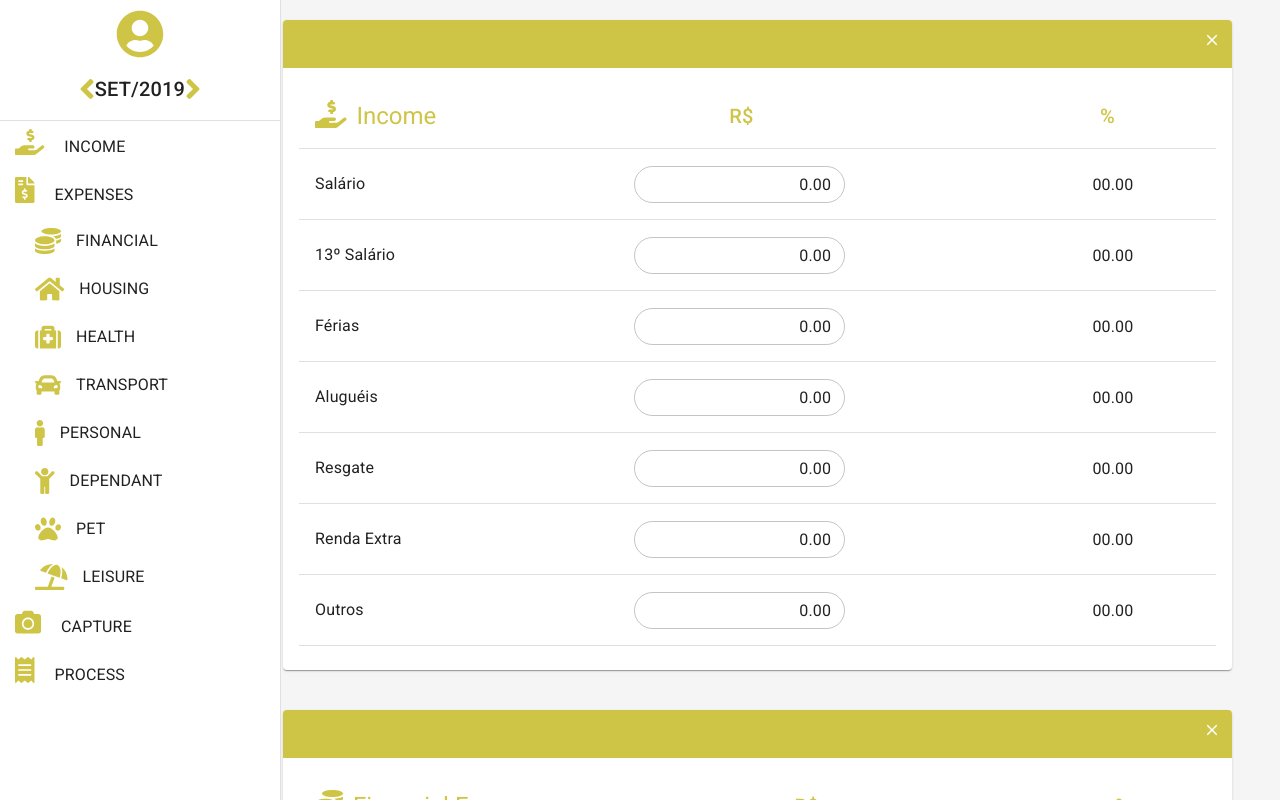
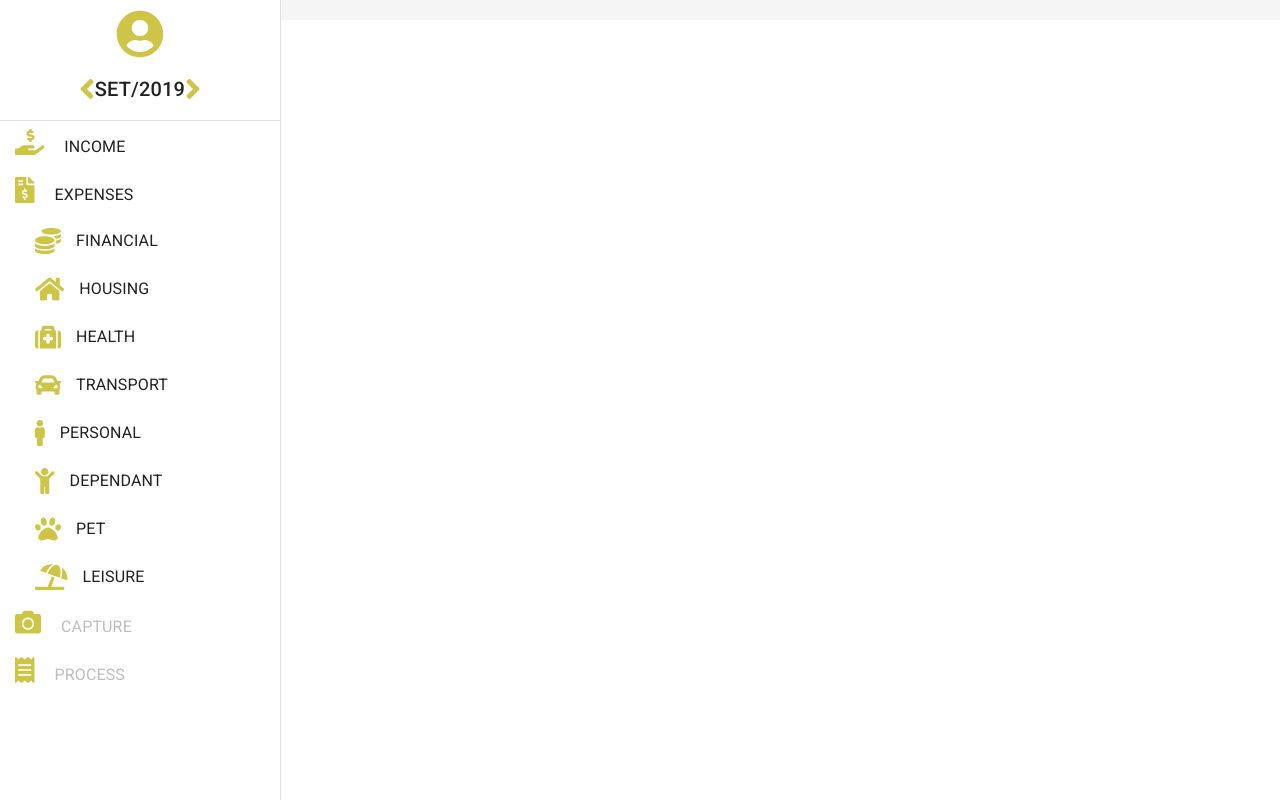
Before and after one commit to March0514s/librarian, a React (Create React App) app: page /dashboard in a window 1280 px wide. Shown: the top 800 px of the page. Built offline with nearby package versions, Linux system fonts and the light colour scheme.

Commit message:
Dashboard: Card windows layout finished

```diff
--- a/src/Components/BillsCard.jsx
+++ b/src/Components/BillsCard.jsx
@@ -1,5 +1,4 @@
 import React from "react";
-import clsx from "clsx";
 import Icon from "@material-ui/core/Icon";
 import Card from "@material-ui/core/Card";
 import CardHeader from "@material-ui/core/CardHeader";
@@ -8,6 +7,8 @@ import { withStyles } from "@material-ui/core/styles";
 import Container from "@material-ui/core/Container";
 import Typography from "@material-ui/core/Typography";
 import Avatar from '@material-ui/core/Avatar';
+import { FontAwesomeIcon } from "@fortawesome/react-fontawesome";
+import { faEnvelope } from "@fortawesome/free-solid-svg-icons";
 
 const style = theme => ({
   root: {
@@ -83,7 +84,7 @@ function BillsCard(props) {
             />
             <CardContent className={classes.inside}>
               <div>
-              <Icon className={clsx(classes.icon, 'fas fa-envelope')}/>
+              <FontAwesomeIcon icon={faEnvelope} size="3x" color={'gray'}/>
               </div>
               <div className={classes.title}>
               <Typography variant="body1" align="center" >
--- a/src/Components/CardWindow.jsx
+++ b/src/Components/CardWindow.jsx
@@ -39,6 +39,7 @@ import { faPaw } from "@fortawesome/free-solid-svg-icons";
 
 const style = theme => ({
   root: {
+    width: '104%',
     marginBottom: '40px',
   },
 
@@ -137,34 +138,40 @@ const PrimaryFab = withStyles(theme => ({
   }
 }))(Fab);
 
+
+
+function CardWindow(props) {
+  const { classes } = props;
+
   const close = (
-  <IconButton aria-label="delete" size="small">
+    <IconButton aria-label="close" size="small" onClick={props.close}>
       <CloseIcon style={{ color: "white" }} fontSize="inherit" />
     </IconButton>
   );
   const edit = (
-  <IconButton aria-label="delete" size="small">
+    <IconButton aria-label="edit" size="small">
       <FontAwesomeIcon icon={faPen} size="1x" color="#CEC546" />
     </IconButton>
   );
   const add = (
-  <IconButton aria-label="delete" size="small">
+    <IconButton aria-label="add" size="small">
       <FontAwesomeIcon icon={faPlus} size="1x" color="#CEC546" />
     </IconButton>
   );
   const target = (
-  <IconButton aria-label="delete" size="small">
+    <IconButton aria-label="target" size="small">
       <FontAwesomeIcon icon={faBullseye} size="1x" color="#CEC546" />
     </IconButton>
   );
 
-function CardWindow(props) {
-  const { classes } = props;
-
   return (
     <div className={classes.root}>
-      <Card className={classes.outside}>
+      <Card elevation={3} className={classes.outside}>
+        {props.close ?
         <CardHeader action={close} className={classes.header}></CardHeader>
+        :
+        <CardHeader className={classes.header}></CardHeader>
+      }
         <CardContent>
           <Table>
             <TableHead>
--- a/src/Containers/Dashboard.jsx
+++ b/src/Containers/Dashboard.jsx
@@ -1,6 +1,7 @@
 import React, { Fragment } from "react";
 
 import CardWindow from "../Components/CardWindow";
+import ModalTarget from "../Components/ModalTarget";
 
 
 
@@ -421,7 +422,7 @@ const leisureTable = {
 const style = theme => ({
   root: {
     display: "flex",
-    height: "100vh"
+    height: "100%"
   },
   drawer: {
     width: "280px",
@@ -484,6 +485,16 @@ const primary = 'rgb(206, 197, 70)';
 function Dashboard(props) {
   const { classes } = props;
 
+  const [open, setOpen] = React.useState(null);
+
+  const handleCard = category => {
+    setOpen(category);
+  };
+
+  const handleClose = category => {
+    setOpen(null);
+  };
+
   return (
     <div className={classes.root}>
       <Drawer
@@ -503,62 +514,109 @@ function Dashboard(props) {
         </div>
         <Divider />
         <div className={classes.chartGroup}>
-          <GroupButton fullWidth size="small">
+          <GroupButton fullWidth size="small" onClick={() => handleCard('income')}>
             <FontAwesomeIcon icon={faHandHoldingUsd} size="2x" color={primary} />
             <Typography variant="body1">Income</Typography>
           </GroupButton>
           <div>
-            <GroupButton fullWidth size="small">
+            <GroupButton fullWidth size="small" onClick={() => handleCard('expenses')}>
               <FontAwesomeIcon icon={faFileInvoiceDollar} size="2x" color={primary} />
               <Typography variant="body1">Expenses</Typography>
             </GroupButton>
             <div className={classes.chartSubgroup}>
-              <SubgroupButton fullWidth size="small">
+              <SubgroupButton fullWidth size="small" onClick={() => handleCard('financial')}>
                 <FontAwesomeIcon icon={faCoins} size="2x" color={primary} />
                 <Typography variant="body1">Financial</Typography>
               </SubgroupButton>
-              <SubgroupButton fullWidth size="small">
+              <SubgroupButton fullWidth size="small" onClick={() => handleCard('housing')}>
                 <FontAwesomeIcon icon={faHome} size="2x" color={primary} />
                 <Typography variant="body1">Housing</Typography>
               </SubgroupButton>
-              <SubgroupButton fullWidth size="small">
+              <SubgroupButton fullWidth size="small" onClick={() => handleCard('health')}>
                 <FontAwesomeIcon icon={faMedkit} size="2x" color={primary} />
                 <Typography variant="body1">Health</Typography>
               </SubgroupButton>
-              <SubgroupButton fullWidth size="small">
+              <SubgroupButton fullWidth size="small" onClick={() => handleCard('transport')}>
                 <FontAwesomeIcon icon={faCar} size="2x" color={primary} />
                 <Typography variant="body1">Transport</Typography>
               </SubgroupButton>
-              <SubgroupButton fullWidth size="small">
+              <SubgroupButton fullWidth size="small" onClick={() => handleCard('personal')}>
                 <FontAwesomeIcon icon={faMale} size="2x" color={primary} />
                 <Typography variant="body1">Personal</Typography>
               </SubgroupButton>
-              <SubgroupButton fullWidth size="small">
+              <SubgroupButton fullWidth size="small" onClick={() => handleCard('dependant')}>
                 <FontAwesomeIcon icon={faChild} size="2x" color={primary} />
                 <Typography variant="body1">Dependant</Typography>
               </SubgroupButton>
-              <SubgroupButton fullWidth size="small">
+              <SubgroupButton fullWidth size="small" onClick={() => handleCard('pet')}>
                 <FontAwesomeIcon icon={faPaw} size="2x" color={primary} />
                 <Typography variant="body1">Pet</Typography>
               </SubgroupButton>
-              <SubgroupButton fullWidth size="small">
+              <SubgroupButton fullWidth size="small" onClick={() => handleCard('leisure')}>
                 <FontAwesomeIcon icon={faUmbrellaBeach} size="2x" color={primary} />
                 <Typography variant="body1">Leisure</Typography>
               </SubgroupButton>
             </div>
           </div>
-          <GroupButton fullWidth size="small">
+          <GroupButton disabled fullWidth size="small">
             <FontAwesomeIcon icon={faCamera} size="2x" color={primary} />
             <Typography variant="body1">Capture</Typography>
           </GroupButton>
-          <GroupButton fullWidth size="small">
+          <GroupButton disabled fullWidth size="small">
             <FontAwesomeIcon icon={faReceipt} size="2x" color={primary} />
             <Typography variant="body1">Process</Typography>
           </GroupButton>
         </div>
       </Drawer>
       <Container className={classes.container}>
-        <CardWindow table={incomeTable}/>
+        {
+          open === 'income' && (
+          <CardWindow table={incomeTable} close={handleClose}/>
+          )
+        }
+        {
+          open === 'financial' && (
+          <CardWindow table={financialTable} close={handleClose}/>
+          )
+        }
+        {
+          open === 'housing' && (
+          <CardWindow table={housingTable} close={handleClose}/>
+          )
+        }
+        {
+          open === 'health' && (
+          <CardWindow table={healthTable} close={handleClose}/>
+          )
+        }
+        {
+          open === 'transport' && (
+          <CardWindow table={transportTable} close={handleClose}/>
+          )
+        }
+        {
+          open === 'personal' && (
+          <CardWindow table={personalTable} close={handleClose}/>
+          )
+        }
+        {
+          open === 'dependant' && (
+          <CardWindow table={dependantTable} close={handleClose}/>
+          )
+        }
+        {
+          open === 'pet' && (
+          <CardWindow table={petTable} close={handleClose}/>
+          )
+        }
+        {
+          open === 'leisure' && (
+          <CardWindow table={leisureTable} close={handleClose}/>
+          )
+        }
+        {
+          open === 'expenses' && (
+          <div>
             <CardWindow table={financialTable}/>
             <CardWindow table={housingTable}/>
             <CardWindow table={healthTable}/>
@@ -566,7 +624,10 @@ function Dashboard(props) {
             <CardWindow table={personalTable}/>
             <CardWindow table={dependantTable}/>
             <CardWindow table={petTable}/>
-        <CardWindow table={petTable}/>
+            <CardWindow table={leisureTable}/>
+          </div>
+          )
+        }
       </Container>
     </div>
   );
```
Also changed, not shown: src/Components/ModalTarget.jsx (added). Lines whose indentation alone changed are shown as unchanged.
